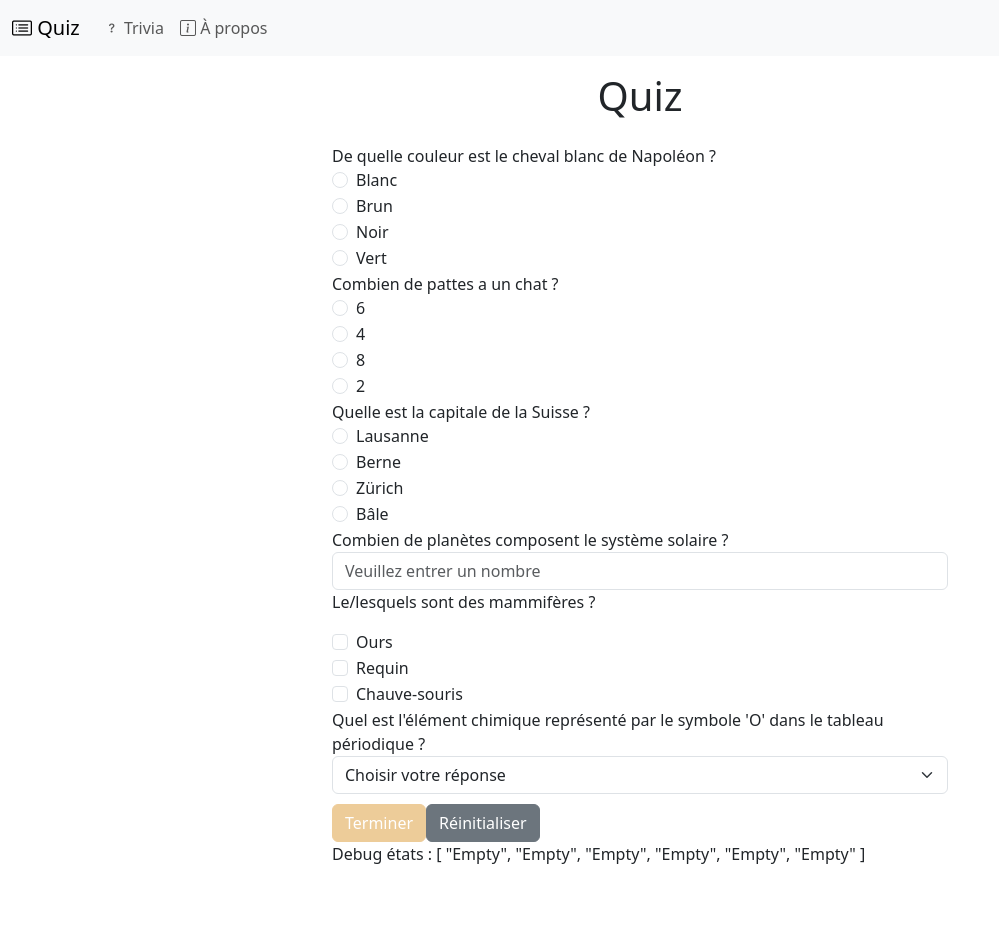
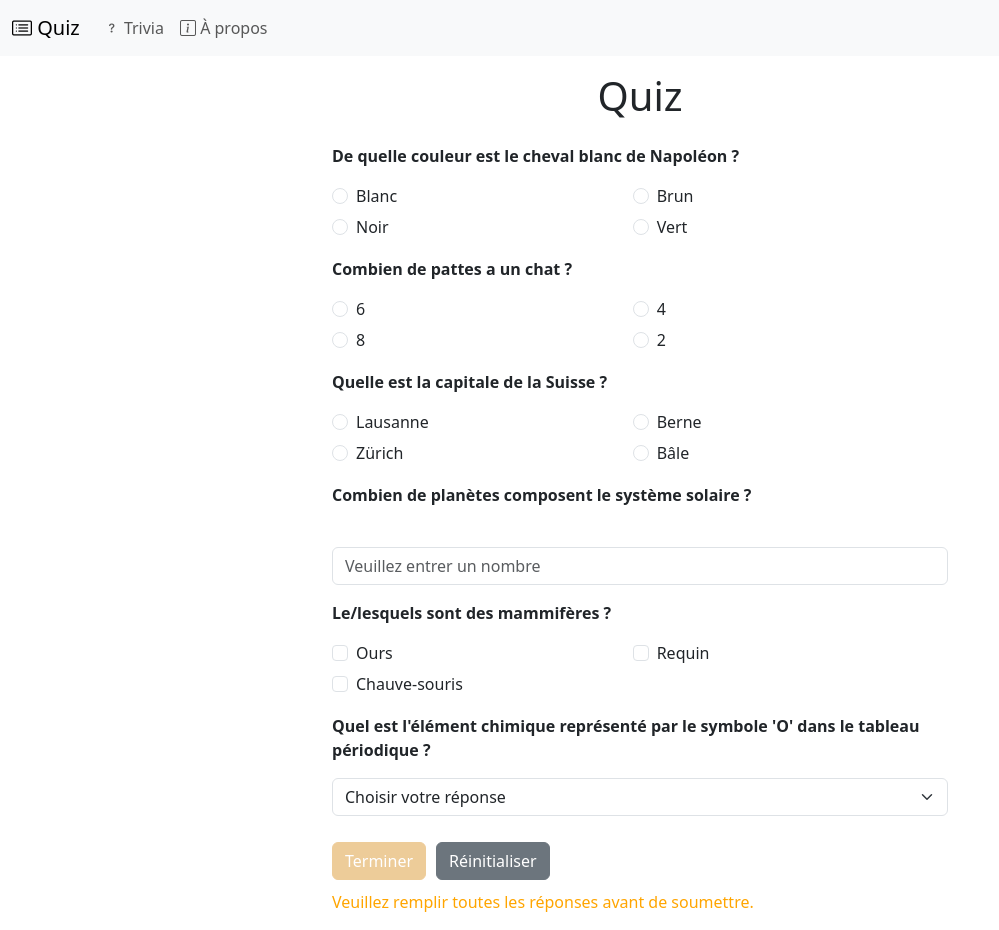
Before and after one commit to hepl-bs21inf5/sem07-project-MathysBoesigerP58887, a Vue app: page / in a window 1280 px wide. Shown: the whole page, without its empty margins (0-999 px from the left). Before the commit the page ends 866 px from the top, so only its background shows below. Built offline with nearby package versions, Linux system fonts and the light colour scheme.

Commit message:
personalisation

```diff
--- a/src/assets/main.css
+++ b/src/assets/main.css
@@ -2,6 +2,8 @@
 /* Personnalisation des classes */
 .btn-primary {
   margin-top: 10px;
+  margin-right: 10px;
+  margin-bottom: 10px;
   --bs-btn-color: #fff;
   --bs-btn-bg: #eb9413;
   --bs-btn-border-color: #eb9413;
@@ -20,4 +22,5 @@
 
 .btn-secondary {
   margin-top: 10px;
+  margin-bottom: 10px;
 }
--- a/src/components/QuestionCheckbox.vue
+++ b/src/components/QuestionCheckbox.vue
@@ -43,7 +43,8 @@ watch(model, (newModel) => {
 </script>
 
 <template>
-  <p>{{ props.text }}</p>
+  <p class="bold-text">{{ props.text }}</p>
+  <div class="options-container">
     <div v-for="option in props.options" :key="option.value" class="form-check">
       <input
         :id="`${props.id}-${option.value}`"
@@ -61,11 +62,13 @@ watch(model, (newModel) => {
         {{ option.text }}
       </label>
     </div>
+  </div>
   <div v-if="model === QuestionState.Correct || model === QuestionState.Wrong">
     <p v-if="model === QuestionState.Correct" class="text-success">Juste !</p>
     <p v-else class="text-danger">Faux ! La réponse était : {{ answer[0] }} et {{ answer[1] }}</p>
     <p class="blockquote-footer">{{ props.answerDetail }}</p>
   </div>
+  <p></p>
 </template>
 
 <style scoped>
@@ -75,4 +78,22 @@ watch(model, (newModel) => {
 .text-danger {
   color: red !important;
 }
+.options-container {
+  display: flex;
+  flex-wrap: wrap;
+  gap: 5px;
+}
+
+.form-check {
+  width: 100%;
+}
+
+@media (min-width: 480px) {
+  .form-check {
+    width: 48%;
+  }
+}
+.bold-text {
+  font-weight: bold;
+}
 </style>
--- a/src/components/QuestionRadio.vue
+++ b/src/components/QuestionRadio.vue
@@ -43,7 +43,8 @@ watch(model, (newModel) => {
 </script>
 
 <template>
-  {{ props.text }}
+  <p class="bold-text">{{ props.text }}</p>
+  <div class="options-container">
     <!-- ID basé sur l'ID du composant et la valeur de l'option -->
     <div v-for="option in props.options" :key="option.value" class="form-check">
       <input
@@ -64,11 +65,13 @@ watch(model, (newModel) => {
         {{ option.text }}
       </label>
     </div>
+  </div>
   <div v-if="model === QuestionState.Correct || model === QuestionState.Wrong">
     <p v-if="model === QuestionState.Correct" class="text-success">Juste !</p>
     <p v-else class="text-danger">Faux ! La réponse était : {{ answerText }}</p>
     <p class="blockquote-footer">{{ props.answerDetail }}</p>
   </div>
+  <p></p>
 </template>
 
 <style scoped>
@@ -78,4 +81,22 @@ watch(model, (newModel) => {
 .text-danger {
   color: red !important;
 }
+.options-container {
+  display: flex;
+  flex-wrap: wrap;
+  gap: 5px;
+}
+
+.form-check {
+  width: 100%;
+}
+
+@media (min-width: 480px) {
+  .form-check {
+    width: 48%;
+  }
+}
+.bold-text {
+  font-weight: bold;
+}
 </style>
--- a/src/components/QuestionSelect.vue
+++ b/src/components/QuestionSelect.vue
@@ -39,7 +39,7 @@ watch(model, (newModel) => {
 </script>
 
 <template>
-  {{ props.text }}
+  <p class="bold-text">{{ props.text }}</p>
   <!-- Menu déroulant avec select au lieu de input-->
   <select
     :id="props.id"
@@ -63,6 +63,7 @@ watch(model, (newModel) => {
     <p v-else class="text-danger">Faux ! La réponse était : {{ answer }}</p>
     <p class="blockquote-footer">{{ props.answerDetail }}</p>
   </div>
+  <p></p>
 </template>
 
 <style scoped>
@@ -72,4 +73,7 @@ watch(model, (newModel) => {
 .text-danger {
   color: red !important;
 }
+.bold-text {
+  font-weight: bold;
+}
 </style>
--- a/src/components/QuestionText.vue
+++ b/src/components/QuestionText.vue
@@ -42,7 +42,7 @@ watch(model, (newModel) => {
 </script>
 
 <template>
-  {{ props.text }}
+  <p class="bold-text">{{ props.text }}</p>
   <label for="exampleFormControlInput" class="form-label"></label>
   <input
     :id="props.id"
@@ -63,6 +63,7 @@ watch(model, (newModel) => {
     </p>
     <p class="blockquote-footer">{{ props.answerDetail }}</p>
   </div>
+  <p></p>
 </template>
 
 <style scoped>
@@ -72,4 +73,7 @@ watch(model, (newModel) => {
 .text-danger {
   color: red !important;
 }
+.bold-text {
+  font-weight: bold;
+}
 </style>
--- a/src/components/QuizForm.vue
+++ b/src/components/QuizForm.vue
@@ -119,6 +119,8 @@ function submit(event: Event): void {
     <!-- Bouton pour réinitialiser les réponses -->
     <button class="btn btn-secondary" @click="reset">Réinitialiser</button>
     <div v-if="submitted">Score: {{ score }} / {{ max_score }}</div>
-    <div>Debug états : {{ questionStates }}</div>
+    <div v-if="!filled" class="warning">
+      <p style="color: orange">Veuillez remplir toutes les réponses avant de soumettre.</p>
+    </div>
   </form>
 </template>
```
Also changed, not shown: 1 other file (tests, documents, lock files or other folders). Lines whose indentation alone changed are shown as unchanged.
